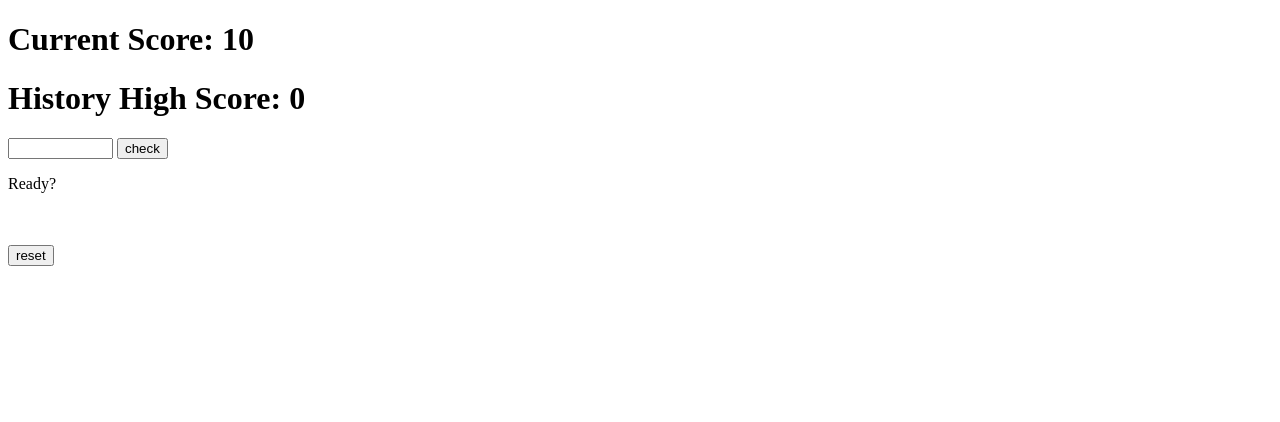
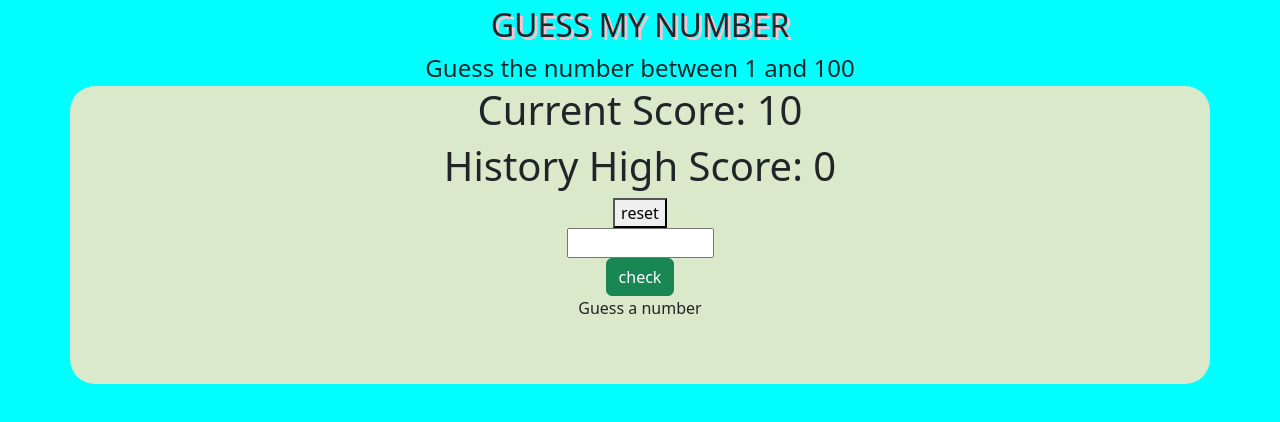
Before and after one commit to StevenKell/sebootcampproject3, a plain HTML site: page index.html in a window 1280 px wide. Drawn offline with nearby package versions, Linux system fonts and the light colour scheme.

Commit message:
Reformat page and add Bootstrap support.

```diff
--- a/css/styles.css
+++ b/css/styles.css
@@ -0,0 +1,23 @@
+body{
+    background-color: aqua;
+    height: 100%;
+    align-content: center;
+    text-align: center;
+}
+
+#header-text{
+    font-size: xx-large;
+    text-shadow: 3px 3px pink;
+    padding: 1px;
+}
+#subheader-text{
+    font-size: x-large;
+}
+.container{
+    background-color: rgb(217, 233, 202);
+
+    border-radius: 25px;
+}
+.crrtscore{
+    text-align: left;
+}
--- a/index.html
+++ b/index.html
@@ -4,24 +4,32 @@
     <meta charset="UTF-8">
     <meta name="viewport" content="width=device-width, initial-scale=1.0">
     <title>Document</title>
+    <link href="https://cdn.jsdelivr.net/npm/bootstrap@5.3.3/dist/css/bootstrap.min.css" rel="stylesheet" integrity="sha384-QWTKZyjpPEjISv5WaRU9OFeRpok6YctnYmDr5pNlyT2bRjXh0JMhjY6hW+ALEwIH" crossorigin="anonymous">
+
     <link rel="stylesheet" href="css/styles.css">
 </head>
 <body>
     <header>
-
+<div id="header-text">GUESS MY NUMBER</div>
+<div id="subheader-text">Guess the number between 1 and 100</div>
     </header>
 
 <main>
-<h1>Current Score: <span class="crrntscore">10</span></h1>
-<h1>History High Score: <span class="highscore">0</span></h1>
+    <div class="container">
+        <h1>Current Score: <span class="crrntscore">10</span></h1>
+        <h1>History High Score: <span class="highscore">0</span></h1>
+        <button type="button" class="resetbtn">reset</button>
+        <div class="container">
+        <input type="text" id="inputguess" name="inputguess" required minlength="4" maxlength="8" size="10"/>
+        <div>
+        <button type="button" class="checkbtn btn btn-success">check</button>
+        </div><p>Guess a number</p>
+        <br><br>
+        </div>
 
-<input type="text" id="inputguess" name="inputguess" required minlength="4" maxlength="8" size="10"/>
 
-<button class="checkbtn">check</button>
-<p>Ready?</p>
-<br><br>
+    </div>
 
-<button class="resetbtn">reset</button>
 
 </main>
 
```
